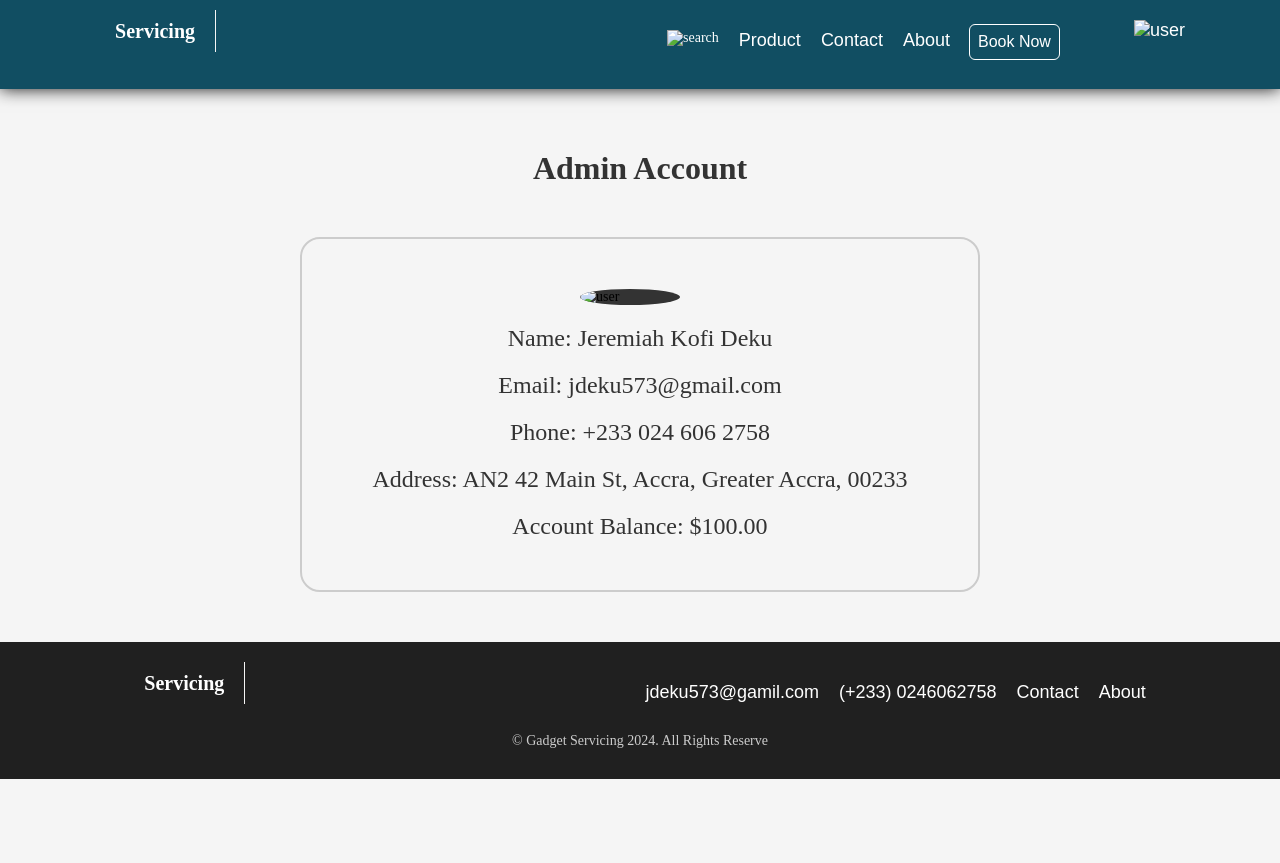
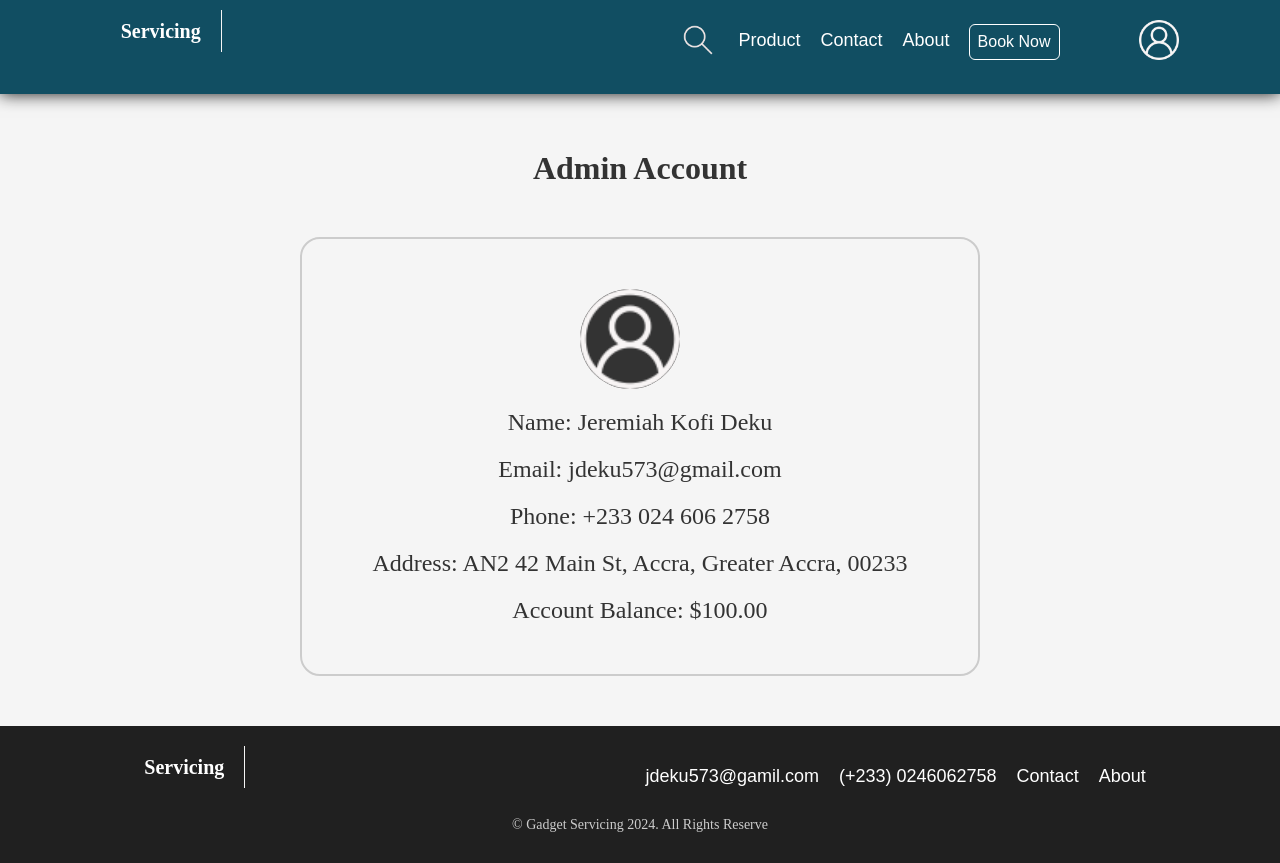
Before and after one commit to j-deku/gadgetservicing, a plain HTML site: page user.html in a window 1280 px wide. Before the commit the page ends 800 px from the top, so only its background shows below. Drawn offline with Linux system fonts and the light colour scheme; the site is published under a folder, as on GitHub Pages, so addresses that start at the root find nothing.

Commit message:
Update user.html

```diff
--- a/user.html
+++ b/user.html
@@ -12,20 +12,20 @@
             <a href="index.html">Servicing</a>
         </div>
         <nav>
-            <img id="menu" class="menu" src="/assets/menu.png" alt="menu">
+            <img id="menu" class="menu" src="assets/menu.png" alt="menu">
             <ul id="navLinks">
                 <li><a href="book.html"><button type="button">Book Now</button></a></li>
                 <li><a href="about.html" target="_blank">About</a></li>
                 <li><a href="contact.html" target="_blank">Contact</a></li>
                 <li><a href="product.html" target="_blank">Product</a></li>
-                <li><img src="/assets/search (1).png" alt="search"></li>
+                <li><img src="assets/search (1).png" alt="search"></li>
             </ul>
         </nav>
-        <a href="user.html" target="_blank"><img src="/assets/user.png" alt="user"></a>
+        <a href="user.html" target="_blank"><img src="assets/user.png" alt="user"></a>
     </header>
     <h1>Admin Account</h1>
     <div class="account">
-        <img src="/assets/user.png" alt="user">
+        <img src="assets/user.png" alt="user">
         <p>Name: Jeremiah Kofi Deku</p>
         <p>Email: jdeku573@gmail.com</p>
         <p>Phone: +233 024 606 2758</p>
```
